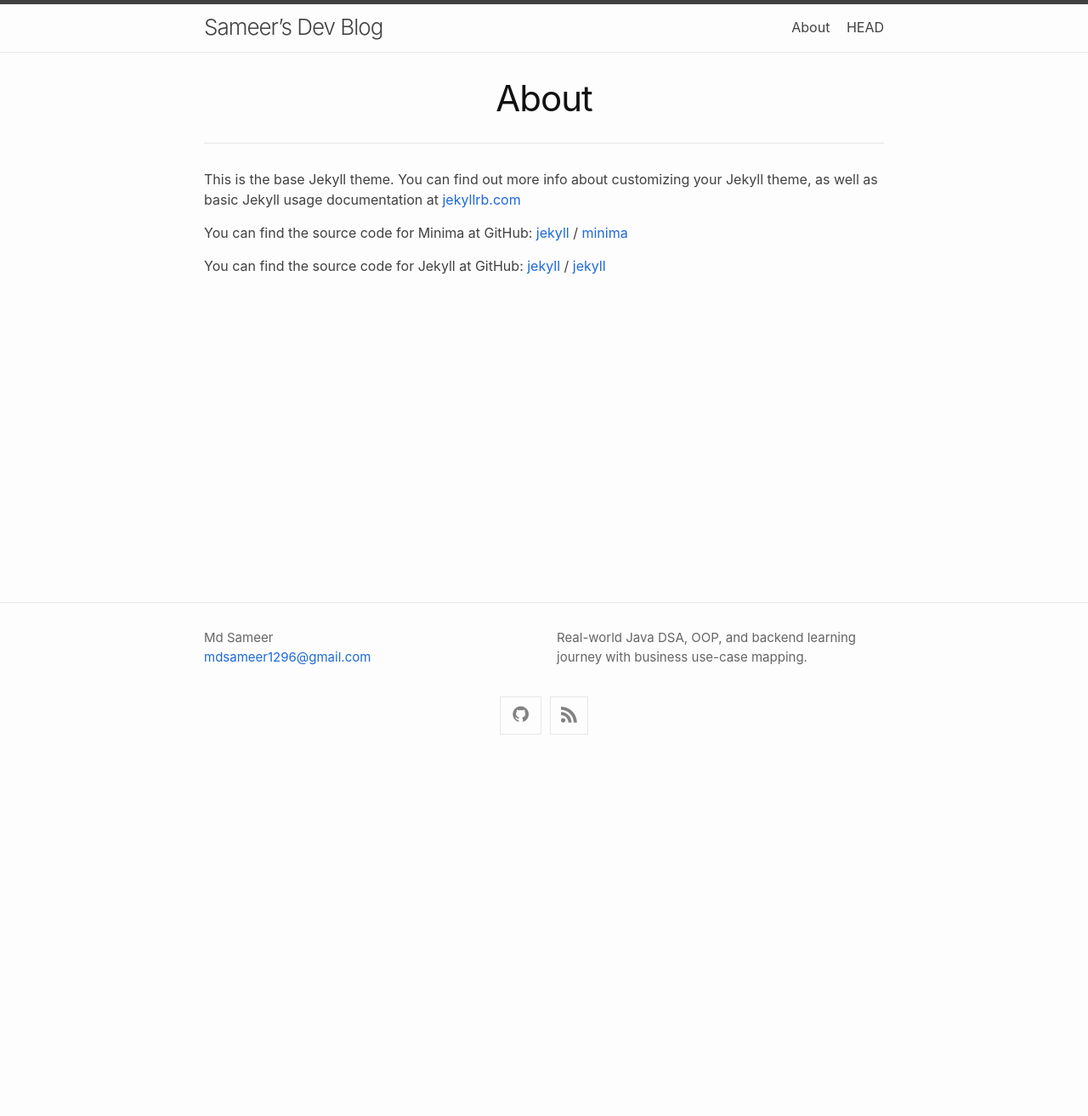
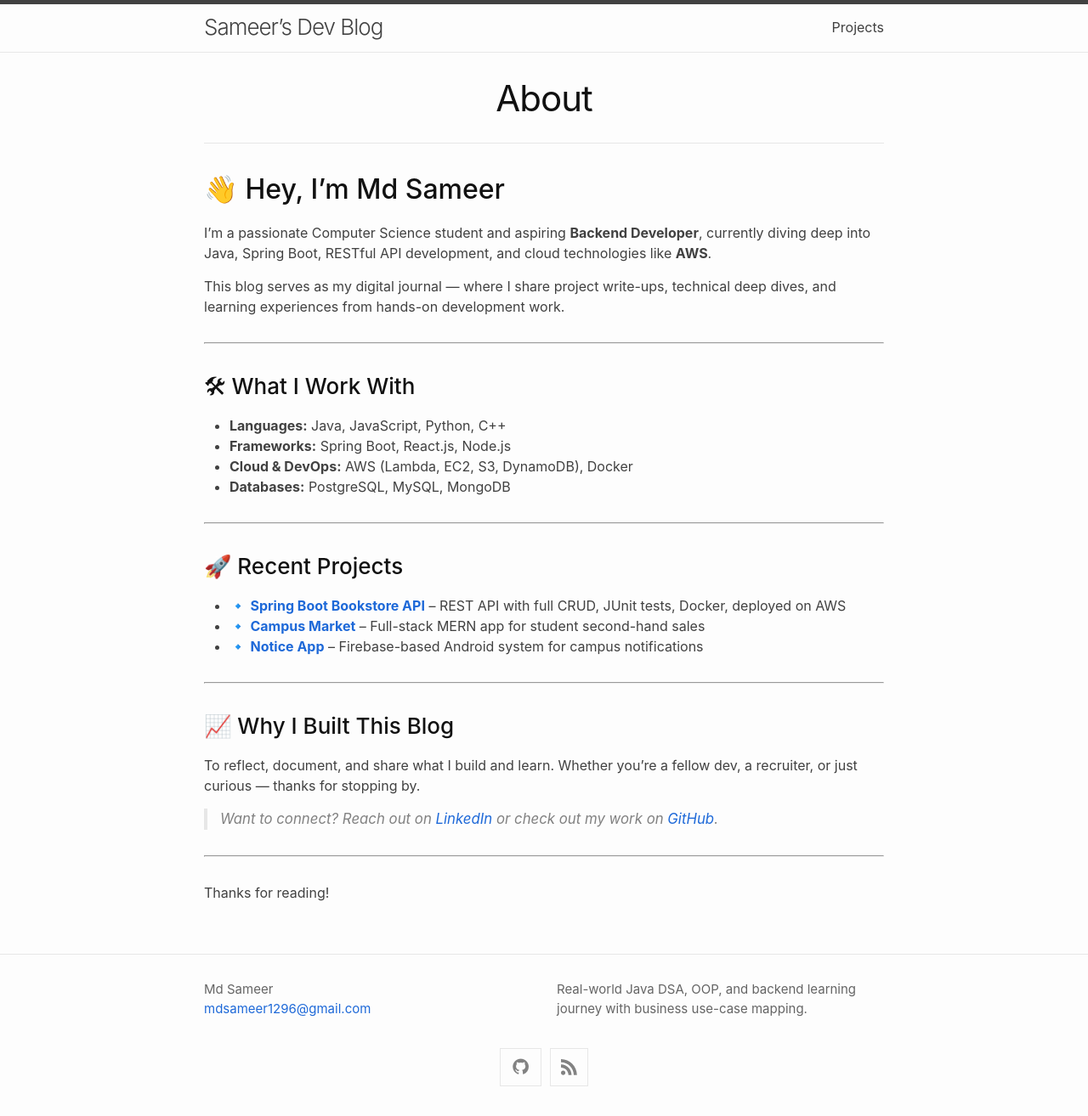
Before and after one commit to raZer99/raZer99.github.io, a Jekyll site: the page built from about.md, in a window 1280 px wide. Shown: the whole page at 85% size. Built offline with Jekyll 4.4.1, drawn with Linux system fonts in a browser that asks for light colours; before the commit the page ends 900 px from its top, so only the background shows below that.

Commit message:
Add Projects page and update config

```diff
--- a/_config.yml
+++ b/_config.yml
@@ -21,6 +21,8 @@ minima:
     - title: GitHub
       icon: github
       url: "https://github.com/raZer99"
+  nav_pages:
+    - projects.md
 
 # Optional Sass setting to silence warnings
 sass:
--- a/about.md
+++ b/about.md
@@ -4,15 +4,35 @@ title: About
 permalink: /about/
 ---
 
-This is the base Jekyll theme. You can find out more info about customizing your Jekyll theme, as well as basic Jekyll usage documentation at [jekyllrb.com](https://jekyllrb.com/)
+## 👋 Hey, I'm Md Sameer
 
-You can find the source code for Minima at GitHub:
-[jekyll][jekyll-organization] /
-[minima](https://github.com/jekyll/minima)
+I'm a passionate Computer Science student and aspiring **Backend Developer**, currently diving deep into Java, Spring Boot, RESTful API development, and cloud technologies like **AWS**.
 
-You can find the source code for Jekyll at GitHub:
-[jekyll][jekyll-organization] /
-[jekyll](https://github.com/jekyll/jekyll)
+This blog serves as my digital journal — where I share project write-ups, technical deep dives, and learning experiences from hands-on development work.
 
+---
 
-[jekyll-organization]: https://github.com/jekyll
+### 🛠 What I Work With
+- **Languages:** Java, JavaScript, Python, C++
+- **Frameworks:** Spring Boot, React.js, Node.js
+- **Cloud & DevOps:** AWS (Lambda, EC2, S3, DynamoDB), Docker
+- **Databases:** PostgreSQL, MySQL, MongoDB
+
+---
+
+### 🚀 Recent Projects
+- 🔹 **[Spring Boot Bookstore API](https://github.com/raZer99/springboot-bookstore-api)** – REST API with full CRUD, JUnit tests, Docker, deployed on AWS
+- 🔹 **[Campus Market](https://github.com/raZer99/Campus-Market)** – Full-stack MERN app for student second-hand sales
+- 🔹 **[Notice App](https://github.com/raZer99/BMSIT_NoticeApp)** – Firebase-based Android system for campus notifications
+
+---
+
+### 📈 Why I Built This Blog
+
+To reflect, document, and share what I build and learn. Whether you're a fellow dev, a recruiter, or just curious — thanks for stopping by.
+
+> Want to connect? Reach out on [LinkedIn](https://www.linkedin.com/in/razer) or check out my work on [GitHub](https://github.com/raZer99).
+
+---
+
+Thanks for reading!
```
Also changed, not shown: projects.md (+18 -0 lines).
